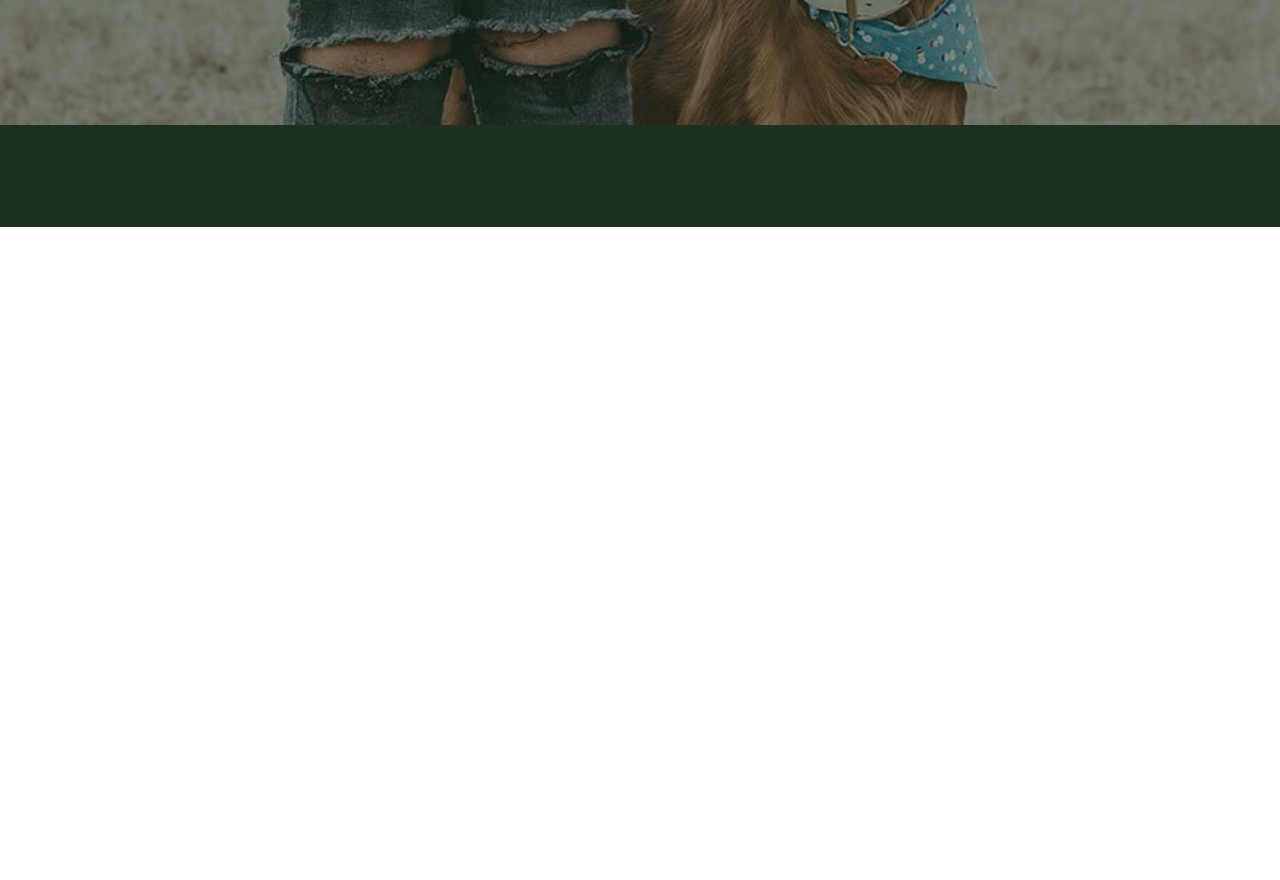
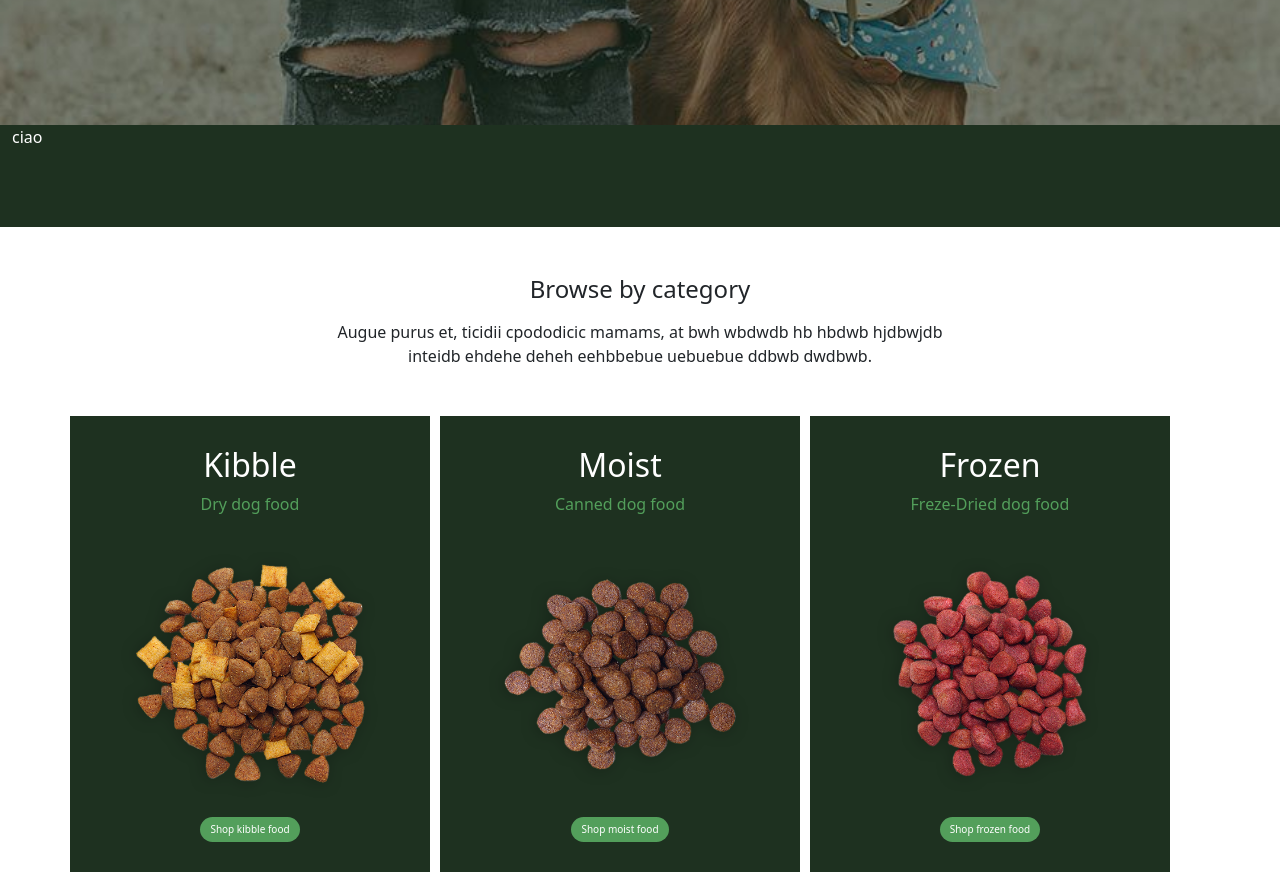
Before and after one commit to Fradala/proj-html-vuejs, a Vue app: page / in a window 1280 px wide. Shown: the part 520-1400 px from the top of the page. Before the commit the page ends 800 px from the top, so only its background shows below. Built offline with nearby package versions, Linux system fonts and the light colour scheme.

Commit message:
create le 3 caselle con il cibo per cani

```diff
--- a/src/components/AppHeader.vue
+++ b/src/components/AppHeader.vue
@@ -61,6 +61,10 @@
                     </button>
                 </div>
 
+
+            </div>
+            <div>
+                <p>ciao</p>
             </div>
 
         </article>
--- a/src/components/AppMain.vue
+++ b/src/components/AppMain.vue
@@ -1,9 +1,53 @@
-<template lang="">
-    <div>
-        <h1>
+<template>
+    <div class="text-center mt-5">
+        <h1 class="fs-4 mb-3">
+            Browse by category
+        </h1>
+        <p class="sottotitolo">
+            Augue purus et, ticidii cpododicic mamams, at bwh wbdwdb hb hbdwb hjdbwjdb <br> inteidb ehdehe deheh eehbbebue uebuebue ddbwb dwdbwb.
+        </p>
+    </div>
+    <section class="container">
+        <!--qui ci vanno le 4 card-->
 
-        </h1>
-    </div>
+       <article class="row d-flex mt-5">
+            <div class="casella  text-center">
+                <h2>
+                    Kibble
+                </h2>
+                <p>
+                    Dry dog food
+                </p>
+                <img src="../assets/images/food-transparent-18.png" alt="crocchette per cani">
+                <button>Shop kibble food</button>
+            </div>
+            <div class="casella  text-center">
+                <h2>
+                    Moist
+                </h2>
+                <p>
+                    Canned dog food
+                </p>
+                <img src="../assets/images/food-transparent-17.png" alt="crocchette per cani">
+                <button>Shop moist food</button>
+            </div>
+            <div class="casella  text-center">
+                <h2>
+                    Frozen
+                </h2>
+                <p>
+                    Freze-Dried dog food
+                </p>
+                <img src="../assets/images/food-transparent-16.png" alt="crocchette per cani">
+                <button>Shop frozen food</button>
+            </div>
+       </article>
+
+    </section>
+
+
+
+
 </template>
 <script>
 export default {
@@ -14,5 +58,53 @@ export default {
 @use '../styles/partials/variables' as *;
 @use '../styles/partials/mixins' as *;
 
+.container{
+    width: 80%;
+    margin: auto;
+
+    .sottotitolo{
+    font-size:15px;
+    }
+
+
+
+    .casella{
+        background-color: #1e3120 ;
+        margin-right: 10px;
+        width: calc((100% / 3) - 20px);
+
+
+
+
+        h2{
+            color: white;
+            margin-top: 30px;
+        }
+        p{
+            color:#539f5b ;
+        }
+
+        button{
+            border-radius: 20px;
+            background-color: #539f5b;
+            color: white;
+            padding: 5px 10px;
+            border: none;
+            font-size: 10px;
+            margin-bottom: 30px;
+        }
+    }
+
+    img{
+        width:80%;
+    }
+
+
+
+}
+
+
+
+
 
 </style>
```
